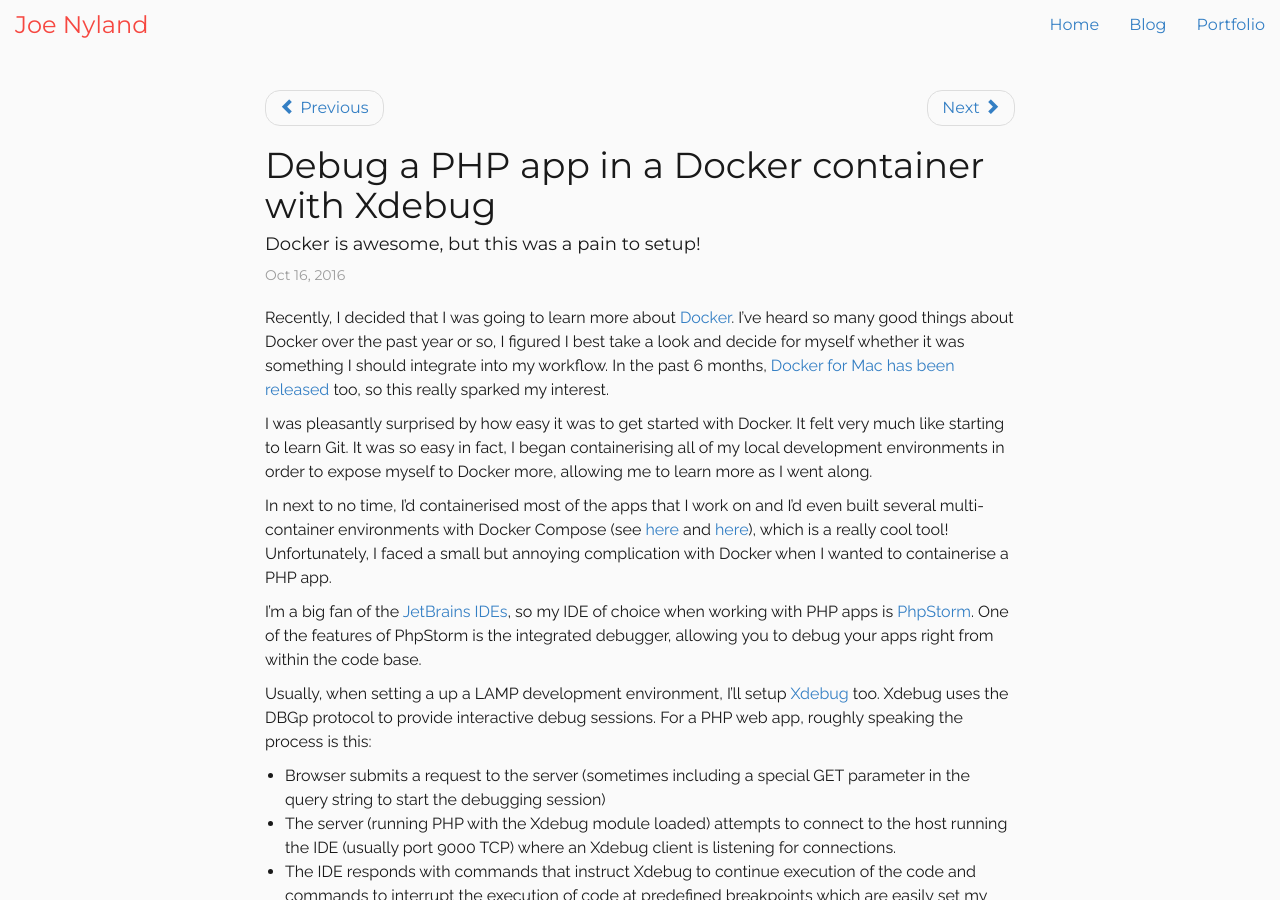
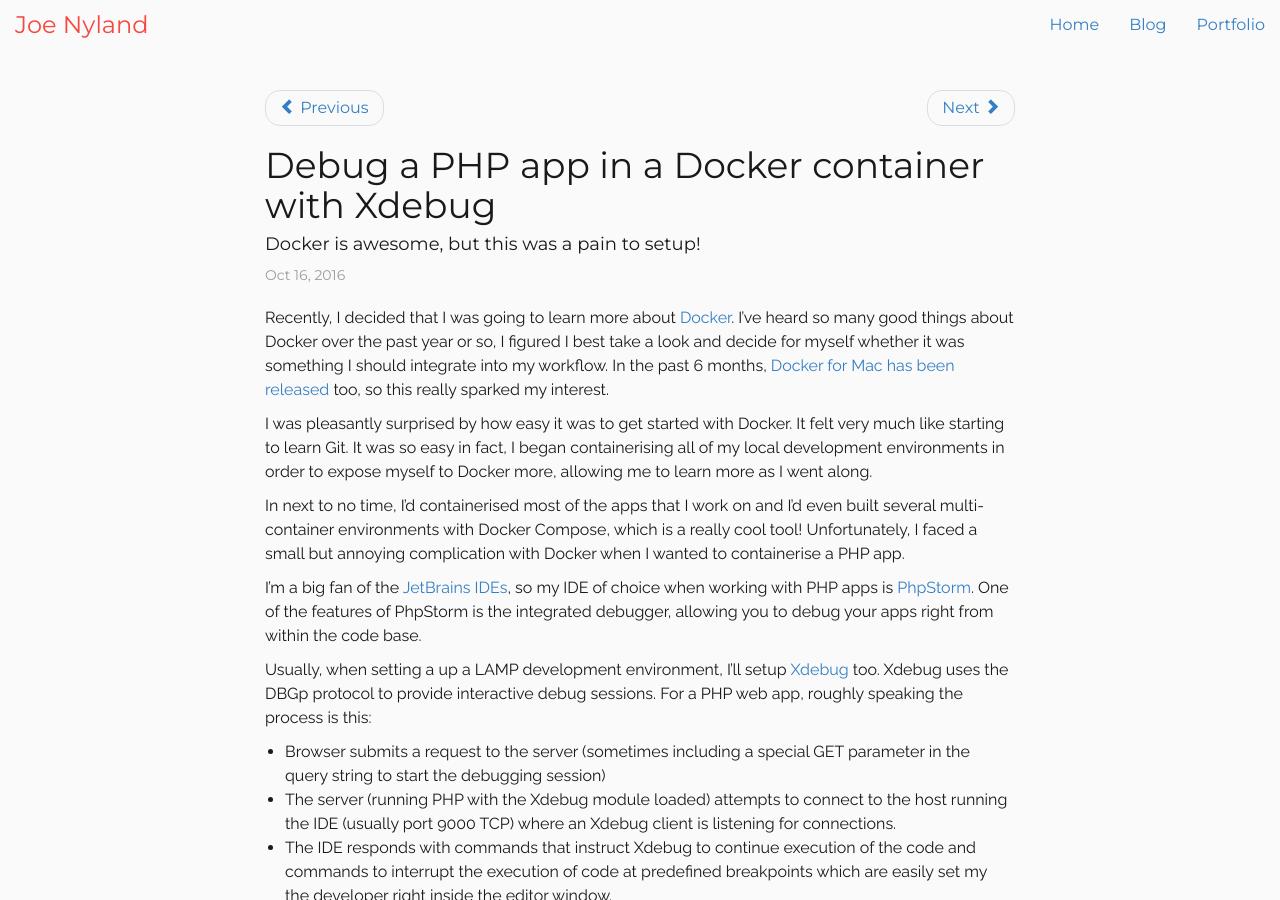
Before and after one commit to JoeNyland/joenyland.github.io, a Jekyll site: the page built from _posts/2016-10-16-debug-a-php-app-in-a-docker-container-using-xdebug.md, in a window 1280 px wide and 900 px high. Built offline with Jekyll 4.4.1, drawn with Linux system fonts in a browser that asks for light colours; nearby versions of some CDN libraries; a style sheet for code colours, icons or effects is not loaded.

Commit message:
Fix old links

```diff
--- a/_posts/2016-10-16-debug-a-php-app-in-a-docker-container-using-xdebug.md
+++ b/_posts/2016-10-16-debug-a-php-app-in-a-docker-container-using-xdebug.md
@@ -14,9 +14,8 @@
 Docker more, allowing me to learn more as I went along.
 
 In next to no time, I'd containerised most of the apps that I work on and I'd even built several multi-container
-environments with Docker Compose (see [here][docker-compose-example-1] and [here][docker-compose-example-2]), which is
-a really cool tool! Unfortunately, I faced a small but annoying complication with Docker when I wanted to containerise
-a PHP app.
+environments with Docker Compose, which is a really cool tool! Unfortunately, I faced a small but annoying complication
+with Docker when I wanted to containerise a PHP app.
 
 I'm a big fan of the [JetBrains IDEs][jetbrains-ides], so my IDE of choice when working with PHP apps is
 [PhpStorm][phpstorm-site]. One of the features of PhpStorm is the integrated debugger, allowing you to debug your apps
```
Also changed, not shown: _posts/2015-10-15-allow_iam_user_access_to_specific_s3_bucket.md (+1 -1 lines), _posts/2015-11-08-how_to_test_a_jekyll_site.md (+1 -1 lines), _posts/2016-04-14-careful-with-your-git-remote-config.md (+3 -5 lines), _posts/2016-04-29-github-pages-with-git-lfs.md (+1 -2 lines).
